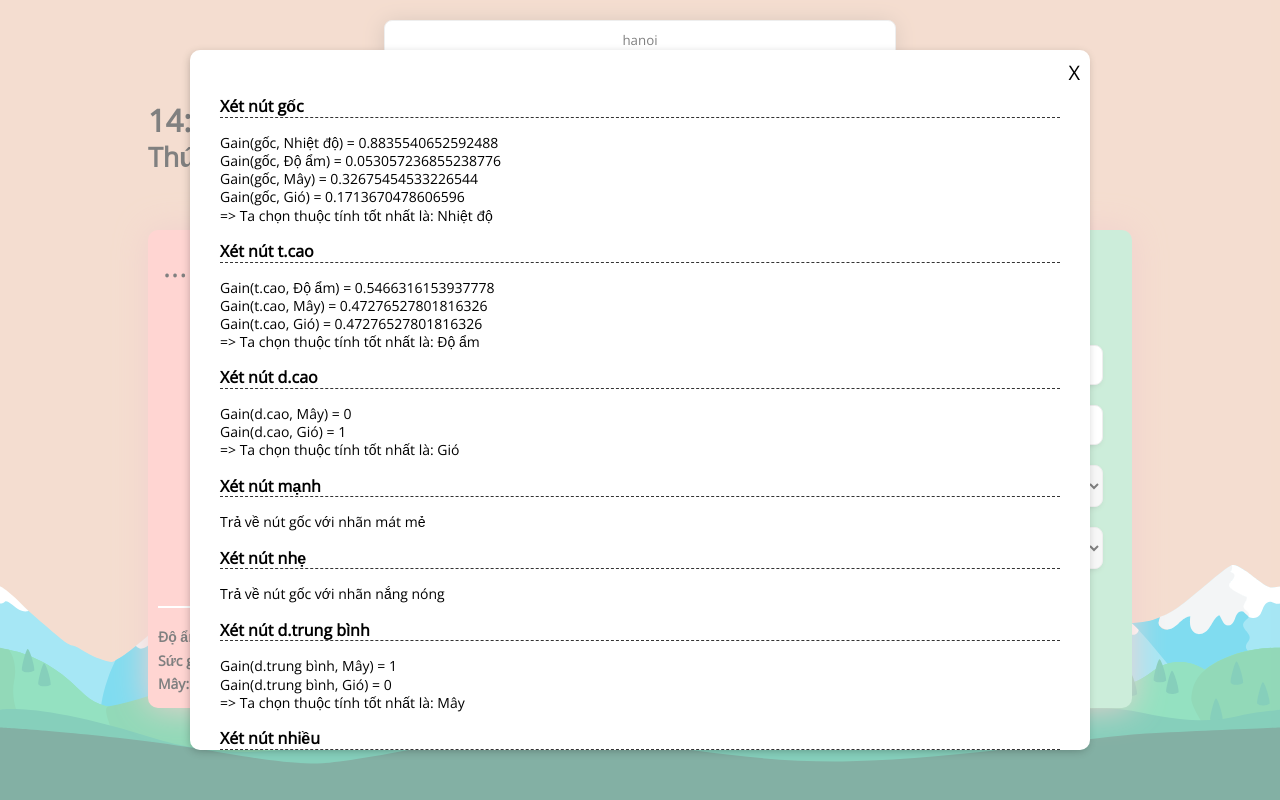
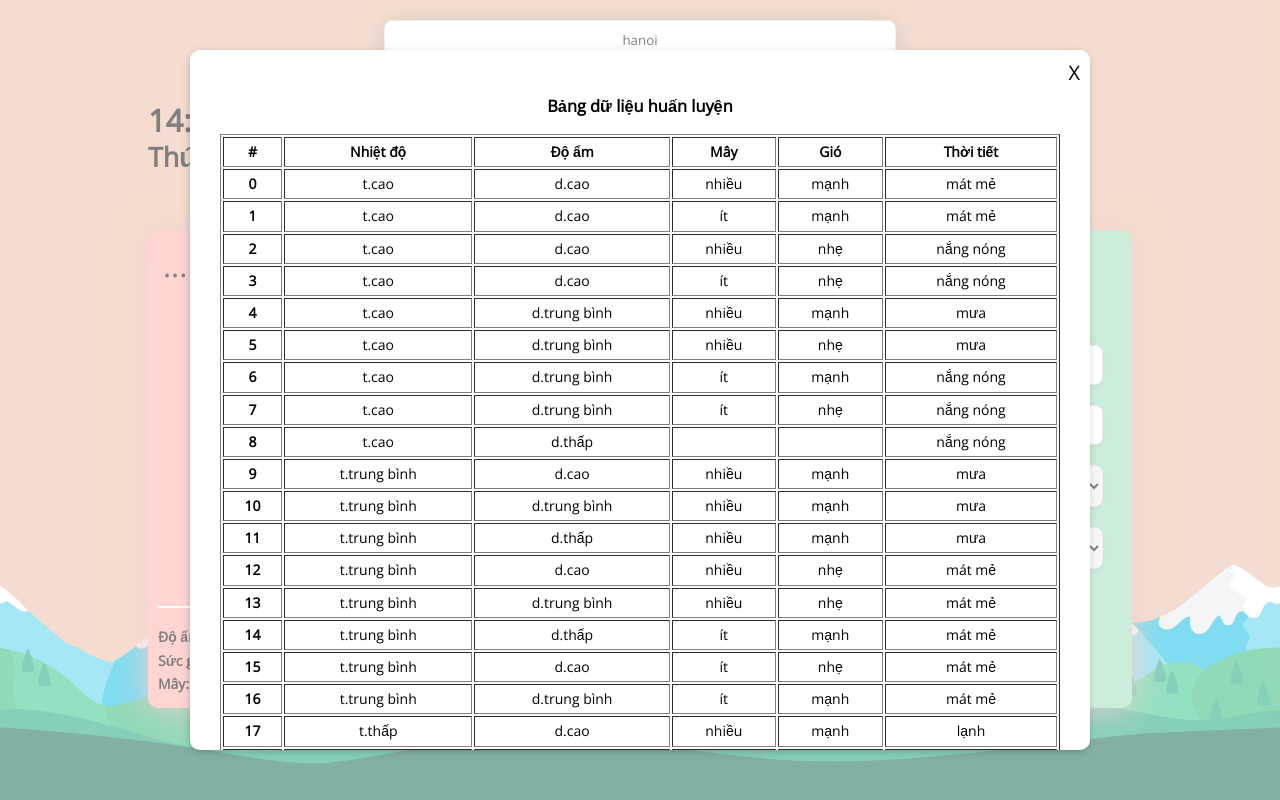
Before and after one commit to tungdd98/weather_forecast, a website built with webpack: page src/index.html in a window 1280 px wide. Both pictures are taken after a click on the link "THUẬT TOÁN". Built offline with nearby package versions, Linux system fonts and the light colour scheme; no server answers.

Commit message:
update layout

```diff
--- a/src/index.html
+++ b/src/index.html
@@ -104,9 +104,17 @@
       </div>
     </section>
     <section class="w-modal" id="modal-thuattoan">
-      <div class="w-modal-container">
+      <div class="w-modal-container" style="text-align: center">
         <div class="w-modal-cancel" id="btn-cancel-thuattoan">X</div>
-        <div class="w-modal-content">Lorem ipsum dolor sit amet consectetur adipisicing elit. Quod voluptatem pariatur libero repellat. Corrupti quasi aperiam inventore, numquam cupiditate tenetur porro tempore sint tempora repellendus praesentium in fugiat ut ipsa.</div>
+        <h3>Bảng dữ liệu huấn luyện</h3>
+        <div class="w-modal-table">
+          <table id="id3-table" style="width: 100%" border="1" cellpadding="5">
+            <thead></thead>
+            <tbody></tbody>
+          </table>
+        </div>
+        <h3>Chi tiết giải thuật</h3>
+        <div class="w-modal-content"></div>
       </div>
     </section>
   </div>
--- a/src/js/index.js
+++ b/src/js/index.js
@@ -8,6 +8,7 @@ import APP from './modules/app.js'
 
 const demo = new TreeID3(DATA.data, DATA.attrs, DATA.target)
 demo.getTree()
+APP.loadDataTable(DATA)
 
 // const demo2 = new TreeID3(DATA2.data, DATA2.attrs, DATA2.target)
 // demo2.getTree()
@@ -17,6 +18,7 @@ window.onload = () => {
     APP.getDateTime()
   }, 1000);
   APP.init('start', '', demo)
+
   APP.fn('#id3-search').addEventListener('keyup', () => {
     let value = event.target.value.trim()
     let keyCode = event.keyCode
@@ -31,6 +33,7 @@ window.onload = () => {
     } else {
       APP.fn('#modal-thuattoan').classList.add('show')
     }
+
     APP.fn('#modal-thuattoan .w-modal-content').innerHTML = demo.solution
   })
 
--- a/src/js/modules/app.js
+++ b/src/js/modules/app.js
@@ -212,6 +212,33 @@ const APP = (function () {
     return str;
   }
 
+  const loadDataTable = function(DATA) {
+    console.log(DATA)
+    const thead = fn('#id3-table thead')
+    const tbody = fn('#id3-table tbody')
+
+    let template = `<th>#</th>`
+
+    for (let i in DATA.attrs) {
+      const attr = DATA.attrs[i]
+      template += `<th>${attr.name}</th>`
+    }
+    thead.innerHTML = template
+
+    let content = ''
+    for (let i in DATA.data) {
+      content += '<tr>'
+      content += `<th>${i}</th>`
+
+      const item = DATA.data[i]
+      for (let j in item) {
+        content += `<td>${item[j]}</td>`
+      }
+      content += `</tr>`
+    }
+    tbody.innerHTML = content
+  }
+
   return Object.freeze({
     fn,
     getDateTime,
@@ -222,7 +249,8 @@ const APP = (function () {
     getForeCastToday,
     doWeather,
     slug,
-    getInputField
+    getInputField,
+    loadDataTable
   })
 })()
 
```
Also changed, not shown: src/js/modules/id3.js (+2 -21 lines), src/sass/layouts/_custom.scss (line endings or trailing spaces).
